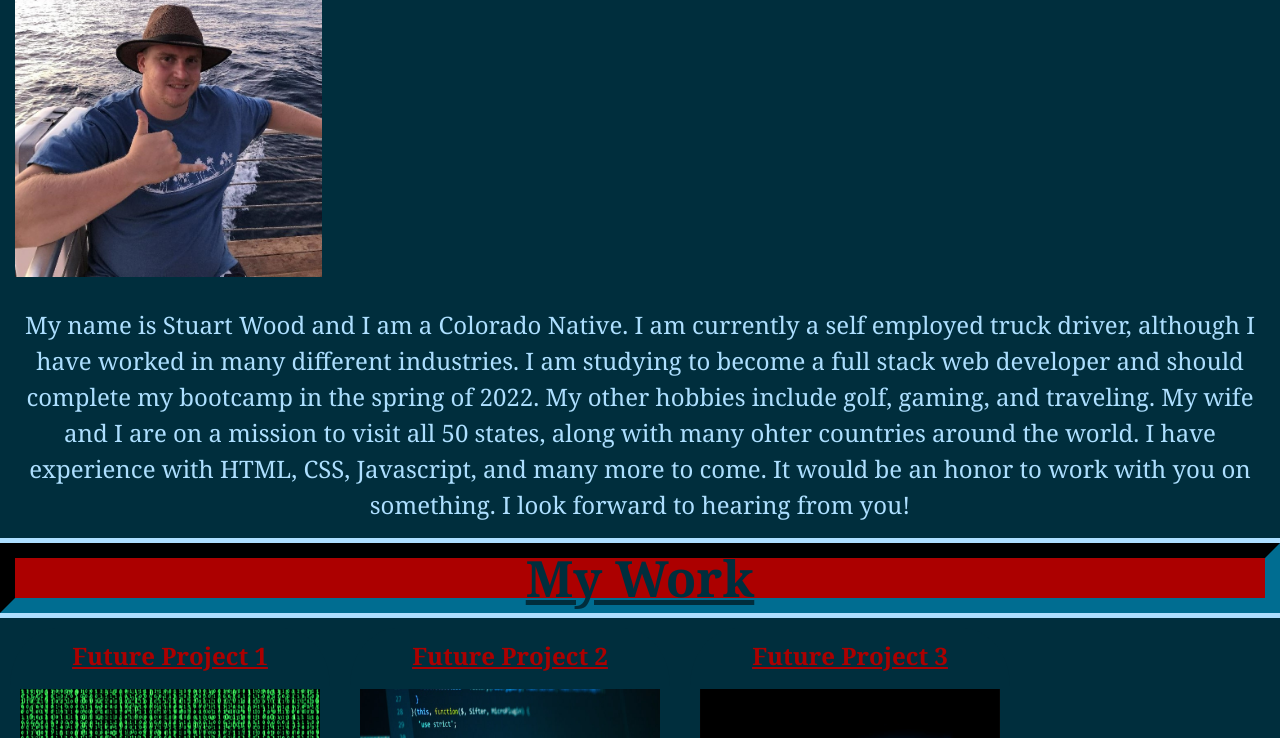
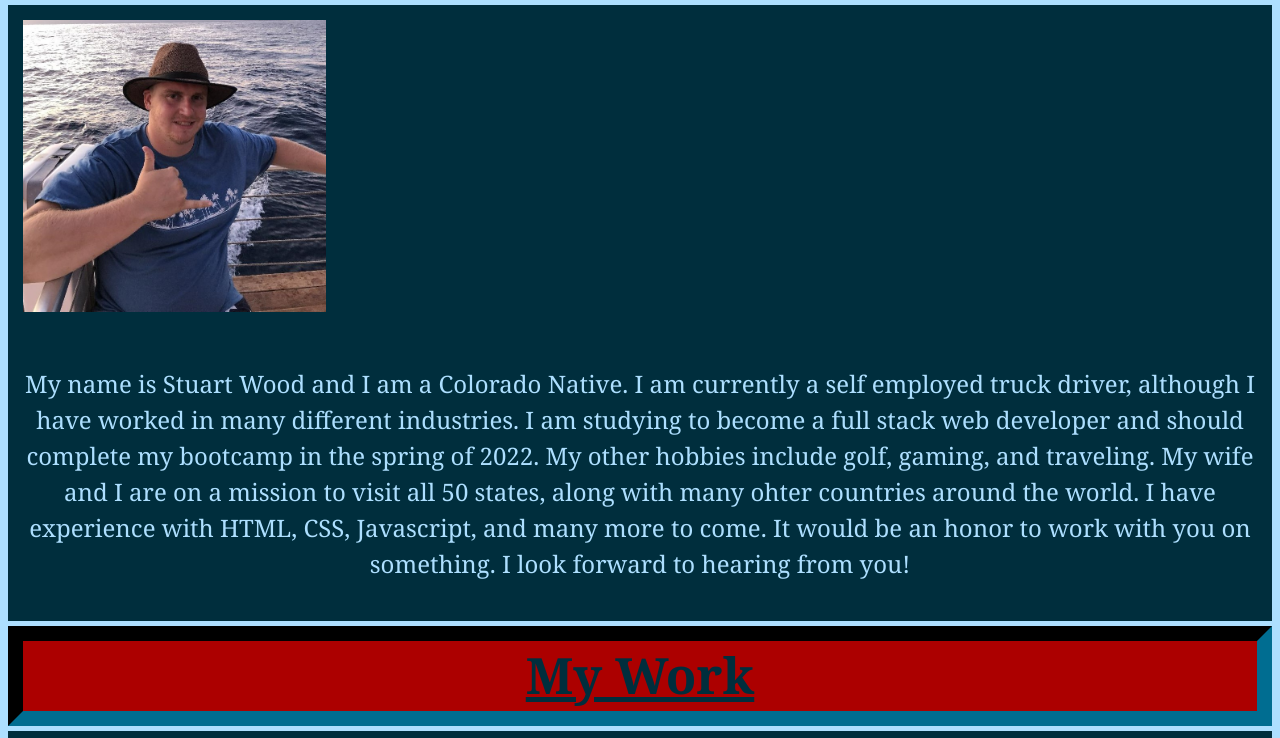
Before and after one commit to stuartwood2010/SW_wk2_P2, a plain HTML site: page index.html in a window 1280 px wide. Shown: the part 293-1031 px from the top of the page. Drawn offline with Linux system fonts and the light colour scheme; files that its build step writes are made by us from their sources.

Commit message:
removed reset.css

```diff
--- a/index.html
+++ b/index.html
@@ -5,7 +5,6 @@
         <meta charset="UTF-8" />
         <meta name="viewport" content="width=device-width, initial-scale=1" />
         <title>My Portfolio</title>
-        <link rel="stylesheet" href="./reset.css" />
         <link rel="stylesheet" href="./css/style.css" />
   </head>
 
```
